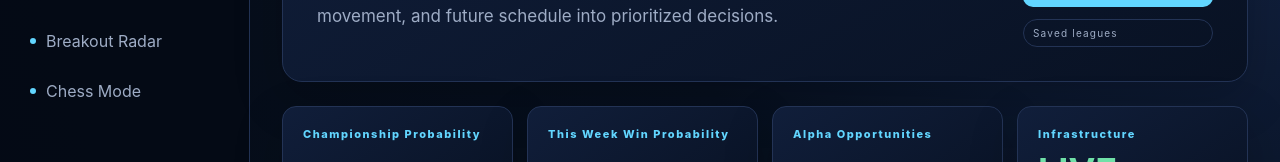
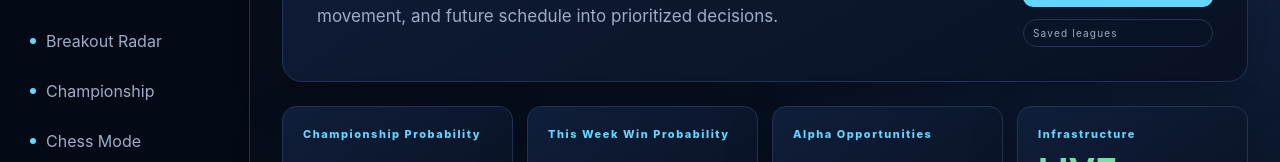
Before and after one commit to 352Legends/league-app, a Next.js app: page / in a window 1280 px wide. Shown: the part 326-488 px from the top of the page. Built offline with nearby package versions, Linux system fonts and the light colour scheme.

Commit message:
feat: activate Championship Engine navigation

```diff
--- a/src/app/layout.tsx
+++ b/src/app/layout.tsx
@@ -4,6 +4,7 @@ import "./globals.css";
 import "./scheme.css";
 import "./breakouts.css";
 import "./trades.css";
+import "./championship.css";
 
 export const metadata: Metadata = {
   title: "WAR ROOM · Fantasy Football Championship Intelligence",
@@ -17,6 +18,7 @@ const nav = [
   ["Waivers", "/connect"],
   ["Trades", "/trades"],
   ["Breakout Radar", "/breakouts"],
+  ["Championship", "/championship"],
   ["Chess Mode", "/connect"],
 ];
 
```
